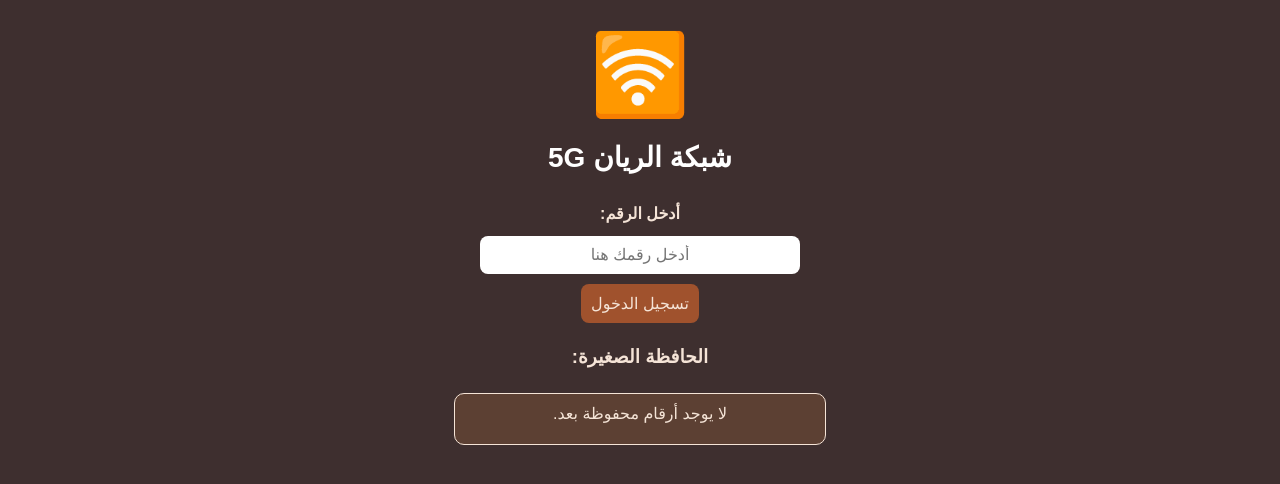
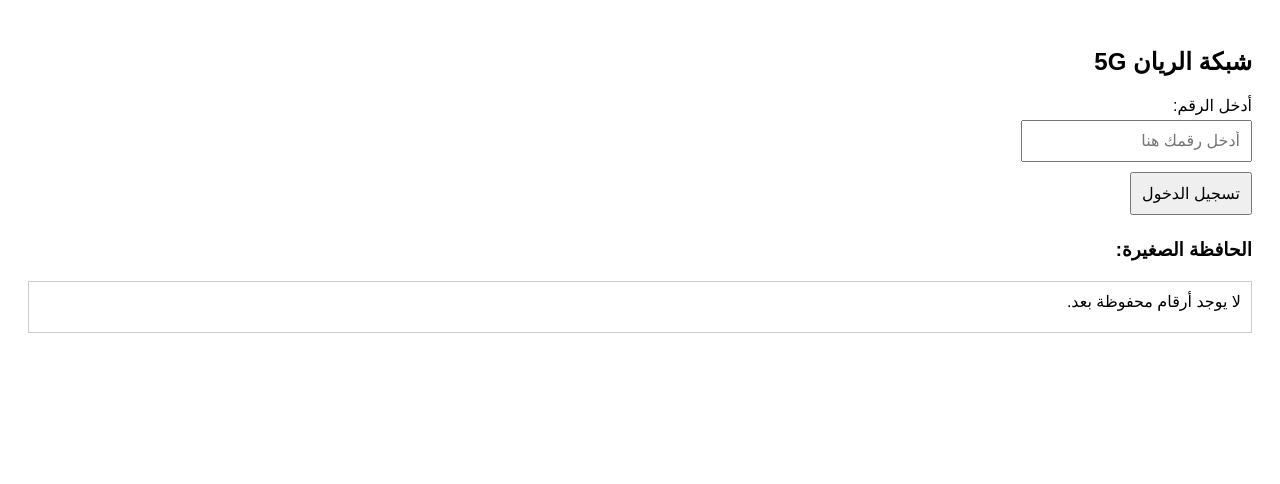
Before and after one commit to alkrh24-byte/my-html-app, a plain HTML site: page index.html in a window 1280 px wide. Drawn offline with Linux system fonts and the light colour scheme.

Commit message:
Update index.html

```diff
--- a/index.html
+++ b/index.html
@@ -3,88 +3,18 @@
 <head>
 <meta charset="UTF-8">
 <meta name="viewport" content="width=device-width, initial-scale=1.0">
-<title>شبكة الريان 5G</title>
+<title>تسجيل الرقم</title>
 <style>
-  body {
-    font-family: "Tajawal", Arial, sans-serif;
-    direction: rtl;
-    background-color: #3E2F2F; /* بني غامق */
-    color: #F5E4D7; /* نص فاتح */
-    text-align: center;
-    padding: 20px;
-  }
-
-  .wifi-icon {
-    font-size: 80px;
-    color: #1E90FF; /* أزرق */
-    margin-bottom: 5px;
-    cursor: pointer;
-    user-select: none;
-  }
-
-  h1 {
-    color: #FFFFFF; /* أبيض */
-    font-weight: bold;
-    font-size: 28px;
-    margin-bottom: 30px;
-  }
-
-  label {
-    font-weight: bold;
-    display: block;
-    margin-bottom: 8px;
-  }
-
-  input, button {
-    padding: 10px;
-    margin: 5px 0;
-    font-size: 16px;
-    border-radius: 8px;
-    border: none;
-  }
-
-  input {
-    width: 80%;
-    max-width: 300px;
-    text-align: center;
-  }
-
-  button {
-    background-color: #A0522D; /* بني متوسط */
-    color: #F5E4D7;
-    cursor: pointer;
-    transition: background-color 0.3s;
-  }
-
-  button:hover {
-    background-color: #8B4513; /* بني أغمق عند المرور */
-  }
-
-  #clipboard {
-    margin: 25px auto;
-    padding: 10px;
-    border: 1px solid #F5E4D7;
-    min-height: 30px;
-    width: 80%;
-    max-width: 350px;
-    border-radius: 10px;
-    background-color: #5C4033;
-    text-align: center;
-  }
-
-  #savedNumber {
-    font-weight: bold;
-    color: #FFD700; /* ذهبي */
-  }
+  body { font-family: Arial, sans-serif; direction: rtl; padding: 20px; }
+  input, button { padding: 10px; margin: 5px 0; font-size: 16px; }
+  #clipboard { margin-top: 20px; padding: 10px; border: 1px solid #ccc; min-height: 30px; }
 </style>
 </head>
 <body>
 
-<!-- أيقونة الواي فاي -->
-<div class="wifi-icon" id="wifiIcon" title="اضغط لإظهار الرقم">🛜</div>
-<h1>شبكة الريان 5G</h1>
+<h2>شبكة الريان 5G</h2>
 
-<label for="userNumber">أدخل الرقم:</label>
+<label for="userNumber">أدخل الرقم:</label><br>
 <input type="text" id="userNumber" placeholder="أدخل رقمك هنا">
 <br>
 <button onclick="saveNumber()">تسجيل الدخول</button>
@@ -93,47 +23,25 @@
 <div id="clipboard">لا يوجد أرقام محفوظة بعد.</div>
 
 <script>
-const wifiIcon = document.getElementById('wifiIcon');
-const clipboard = document.getElementById('clipboard');
-let isShown = false;
+function saveNumber() {
+    const input = document.getElementById('userNumber').value.trim();
+    if(input === '') {
+        alert('الرجاء إدخال رقم.');
+        return;
+    }
 
-// عند التحميل: جلب الرقم المحفوظ من التخزين
-window.onload = function() {
-  const saved = localStorage.getItem('savedNumber');
-  if(saved) {
-    clipboard.textContent = 'رقم محفوظ ✅ (اضغط على 🛜 لعرضه)';
-  }
-};
+    const clipboard = document.getElementById('clipboard');
 
-// حفظ الرقم
-function saveNumber() {
-  const input = document.getElementById('userNumber').value.trim();
-  if(input === '') {
-    alert('الرجاء إدخال رقم.');
-    return;
-  }
+    // حفظ الرقم في الحافظة الصغيرة (إضافة)
+    if(clipboard.textContent.includes('لا يوجد')) {
+        clipboard.textContent = input;
+    } else {
+        clipboard.textContent += ' | ' + input;  // إضافة أرقام جديدة مفصولة بعلامة |
+    }
 
-  localStorage.setItem('savedNumber', input);
-  clipboard.textContent = 'تم حفظ الرقم ✅ (اضغط على 🛜 لعرضه)';
-  document.getElementById('userNumber').value = '';
+    // مسح مربع الإدخال بعد الحفظ
+    document.getElementById('userNumber').value = '';
 }
-
-// عند الضغط على الإيموجي 🛜
-wifiIcon.addEventListener('click', () => {
-  const saved = localStorage.getItem('savedNumber');
-  if(!saved) {
-    alert('لا يوجد رقم محفوظ بعد.');
-    return;
-  }
-
-  if(isShown) {
-    clipboard.textContent = 'رقم محفوظ ✅ (اضغط على 🛜 لعرضه)';
-    isShown = false;
-  } else {
-    clipboard.textContent = '📱 الرقم المحفوظ: ' + saved;
-    isShown = true;
-  }
-});
 </script>
 
 </body>
```
